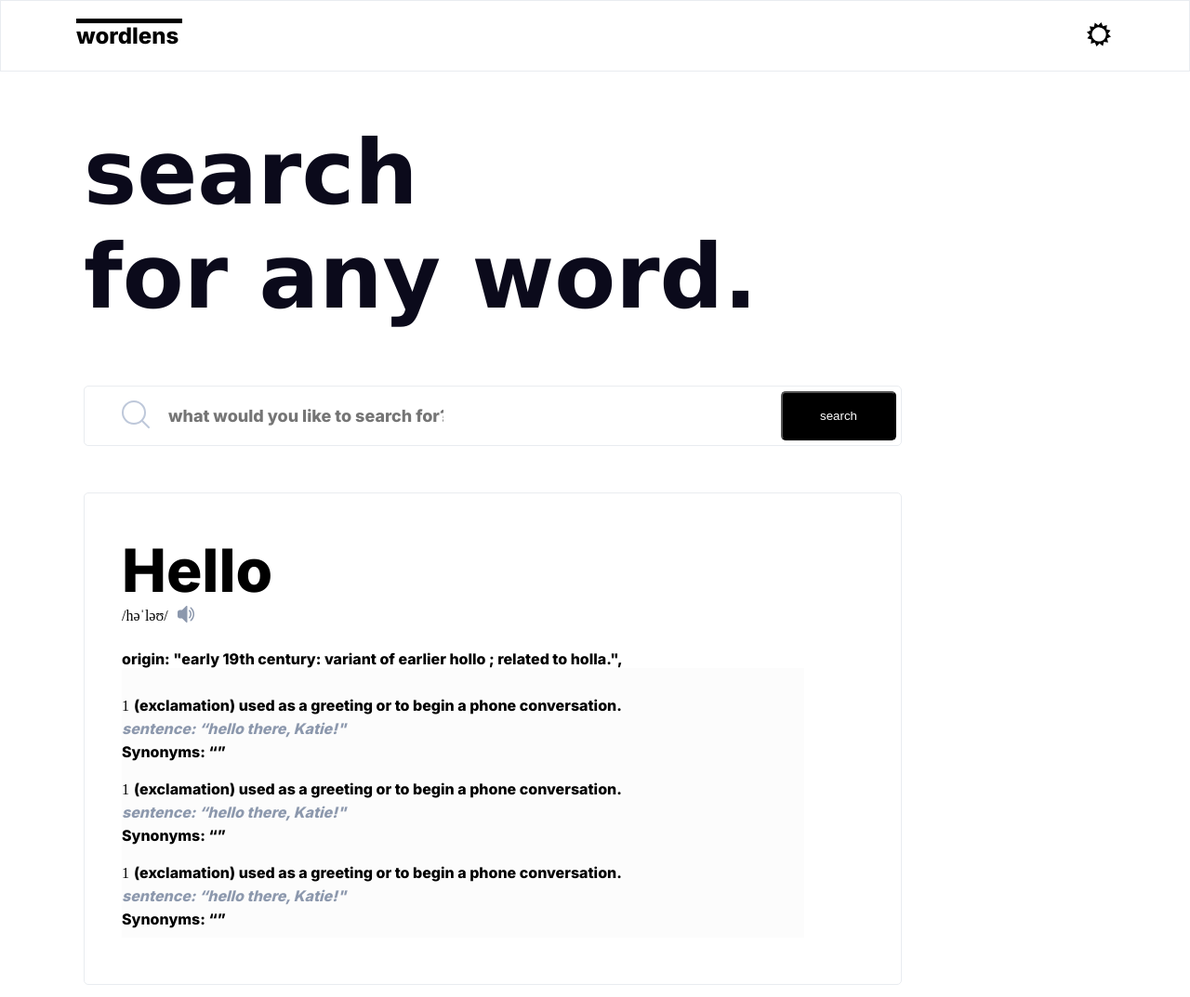
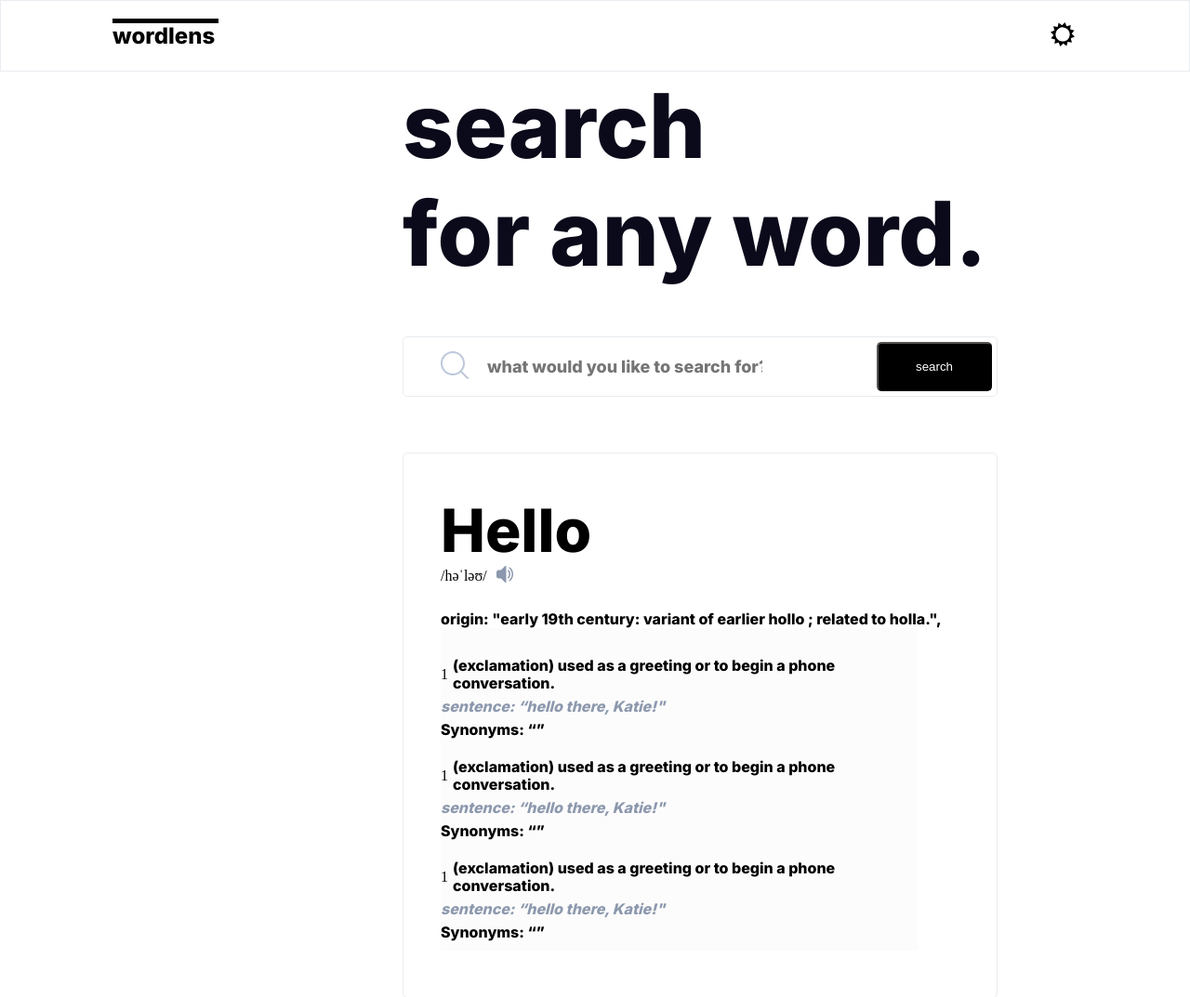
Before and after one commit to Danielvin22/wordlens, a plain HTML site: page index.html in a window 1280 px wide. Shown: the top 1073 px of the page at 93% size. Drawn offline with Linux system fonts and the light colour scheme.

Commit message:
new commit

```diff
--- a/index.html
+++ b/index.html
@@ -16,7 +16,7 @@
     <!-- ---navbar-- -->
     <nav>
         <div id="nav">
-            <div class="">
+            <div class="container">
                 <div class="navbar">
                     <div class="navbar-word">
 
@@ -36,35 +36,32 @@
     <!--any word -->
  <!-- <fieldset> -->
     <div id="word">
-        <div class="container">
-            <div>
+        <div class="">
+
             <h2 class="word-content">search <br>  for any word.</h2>
-            </div>
-
         </div>
     </div>
  <!-- </fieldset> -->
     <!-- search btn -->
     <div id="search">
-        <div class="container">
+
         <form class="search-btn">
             <div class="search-svg">
                 <label for="sss">
                     <img id="search1" src="./src/public/svg/search.svg" alt="">
 
+                    <input id="sss" class="input" type="text" placeholder="what would you like to search for?">
                 </label>
-                    <input id="sss" class="input" type="text" placeholder="what would you like to search for?">
             </div>
             <button class="search1">
                 search
             </button>
 
         </form>
-        </div>
+
 
     </div>
     <header id="Hello">
-        <div class="container">
         <div class="resuit-border">
             <div class="mx">
                 <h3 class="word">Hello</h3>
@@ -108,27 +105,30 @@
 
         </div>
 
-        </div>
+
 
     </header>
     <div id="dawn-svg">
+        <div class="container">
             <div class="down-svg">
                 <div class="dawn-svg">
                     <img  class="first-svg" src="./src/public/svg/dawn-svg1.svg" alt="">
                     <div>
                         <h3 class="wordlens">wordlens</h3>
-                    <p class="paragrah">The API used to serve this data was provided by <br>  dictionaryapi.dev, click on the link below to read more</p>
+
                     </div>
                     <img class="second-svg" src="./src/public/svg/dawn-svg2.svg" alt="">
                 </div>
 
+            </div>
+       </div>
     </div>
 
     <div class="container">
         <div class="last-svg">
             <img class="three-svg" src="./src/public/svg/dawn-svg3.svg" alt="">
             <div class="wordlens-p">
-
+                <p class="paragrah">The API used to serve this data was provided by <br>  dictionaryapi.dev, click on the link below to read more</p>
                 <button class="documentation-btn">
                     Visit API documentation
                 </button>
@@ -136,9 +136,9 @@
             <img class="four-svg" src="./src/public/svg/dawn-svg1.svg" alt="">
         </div>
      </div>
-    </div>
 
     <div id="footer-logo">
+       <div class="container">
             <div class="footer-content">
                 <h1>wordlens</h1>
                 <img src="./src/public/svg/footer.svg" alt="">
@@ -150,6 +150,7 @@
             </div>
             <footer class="footer" >Copyright © 2022 Wordlens. All rights reserved.</footer>
        </div>
+    </div>
 
 
 </body>
--- a/src/css/down-svg.css
+++ b/src/css/down-svg.css
@@ -8,7 +8,7 @@
 .dawn-svg {
     display: flex;
     justify-content: space-between;
-    padding: 0px 75px 0px 4px;
+    /* padding: 0px 75px 0px 4px; */
 }
 
 .center-word{
@@ -31,9 +31,6 @@
     height: 200px;
 }
 
-
-
-
 .second-svg{
     width: 169.56px;
     height: 85.28px;;
@@ -43,11 +40,13 @@
 .last-svg{
     display: flex;
     justify-content: space-between;
+    padding: 0px 104px 0px 169px;
 }
 
 .three-svg{
     width: 200px;
     height: 200px;
+    /* margin-left: 169px; */
 
 }
 
@@ -55,6 +54,8 @@
     width: 200px;
     height: 200px;
 }
+
+
 
 .documentation-btn{
     width: 220px;
@@ -68,7 +69,7 @@
     font-weight: 500;
     font-size: 14px;
     line-height: 163.5%;
-    margin-right: 263px;
+    /* margin-right: 263px; */
 }
 
 .paragrah{
@@ -78,5 +79,11 @@
     font-size: 14px;
     line-height: 17px;
     color: #000000;
-    /* padding-right: 60px; */
+
 }
+
+/* @media screen and (max-width:768px){
+    #dawn-svg{
+        display: none;
+    }
+} */
--- a/src/css/footer.css
+++ b/src/css/footer.css
@@ -11,13 +11,13 @@
     font-weight: 500;
     font-size: 14px;
     line-height: 115.6%;
-    padding-right: 50px;
+    /* padding-right: 50px; */
 
 
 }
 
-.terms{
-    padding-right: 30px;
+.policy{
+    padding-left: 30px;
 }
 
 .footer{
@@ -31,3 +31,8 @@
     font-size: 14px;
     line-height: 115.6%;
 }
+
+
+/* @media screen and (max-width:768px){
+
+} */
--- a/src/css/result.css
+++ b/src/css/result.css
@@ -1,11 +1,12 @@
 .resuit-border{
     border: 1px solid #E9ECF0;
-    width: 80%;
+    width: 50%;
     height: 100%;
     margin-top: 50px;
     background: #FFFFFF;
     border: 1px solid #E9ECF0;
     border-radius: 5px;
+    margin: 60px 148px 0px 433px;
 }
 
 .mx {
--- a/src/css/search-btn.css
+++ b/src/css/search-btn.css
@@ -4,9 +4,10 @@
     justify-content: space-between;
     align-items: center;
     height: 65px;
-    width: 80%;
+    width: 50%;
     border: 1px solid #E9ECF0;
     border-radius: 5px;
+    margin: 53px 148px 0px 433px;
 
 }
 
@@ -20,7 +21,6 @@
 }
 
 .search-btn input{
-
     border: none;
     outline: none;
     width: 296px;
@@ -43,6 +43,10 @@
     border-radius: 5px;
 }
 
-/* .search-btn h3{
-    padding-top: ;
+/* @media screen and (max-width:768px){
+    .search-btn{
+        display: block;
+
+
+    }
 } */
--- a/src/css/style.css
+++ b/src/css/style.css
@@ -14,9 +14,11 @@
 
 body{
     margin: 0;
+    overflow-y: scroll;
+    overflow-x: hidden;
 }
 
 .container{
-    max-width: 1100px;
+    max-width: 1200px;
     margin: auto;
 }
--- a/src/css/word.css
+++ b/src/css/word.css
@@ -1,11 +1,22 @@
 h2{
-    height: 232px;
-    width: 100%;
-    font-family: Verdana, Geneva, Tahoma, sans-serif;
+    font-family: 'Inter';
     font-style: normal;
     font-weight: 600;
     font-size: 96px;
-    margin: 53px 0px 53px 0px;
+    line-height: 116px;
+    color: #0B0A1B;
+    padding: 0px 148px 0px 433px;
+    /* margin: 53px 0px 53px 0px; */
 
-    color: #0B0A1B;
 }
+
+/* @media screen and (max-width:768px){
+    h2{
+    font-family: 'Inter';
+    font-style: normal;
+    font-weight: 600;
+    font-size: 48px;
+    padding-left: 29px;
+
+    }
+} */
```
Also changed, not shown: src/css/navbar.css (+10 -0 lines). Lines whose indentation alone changed are shown as unchanged.
